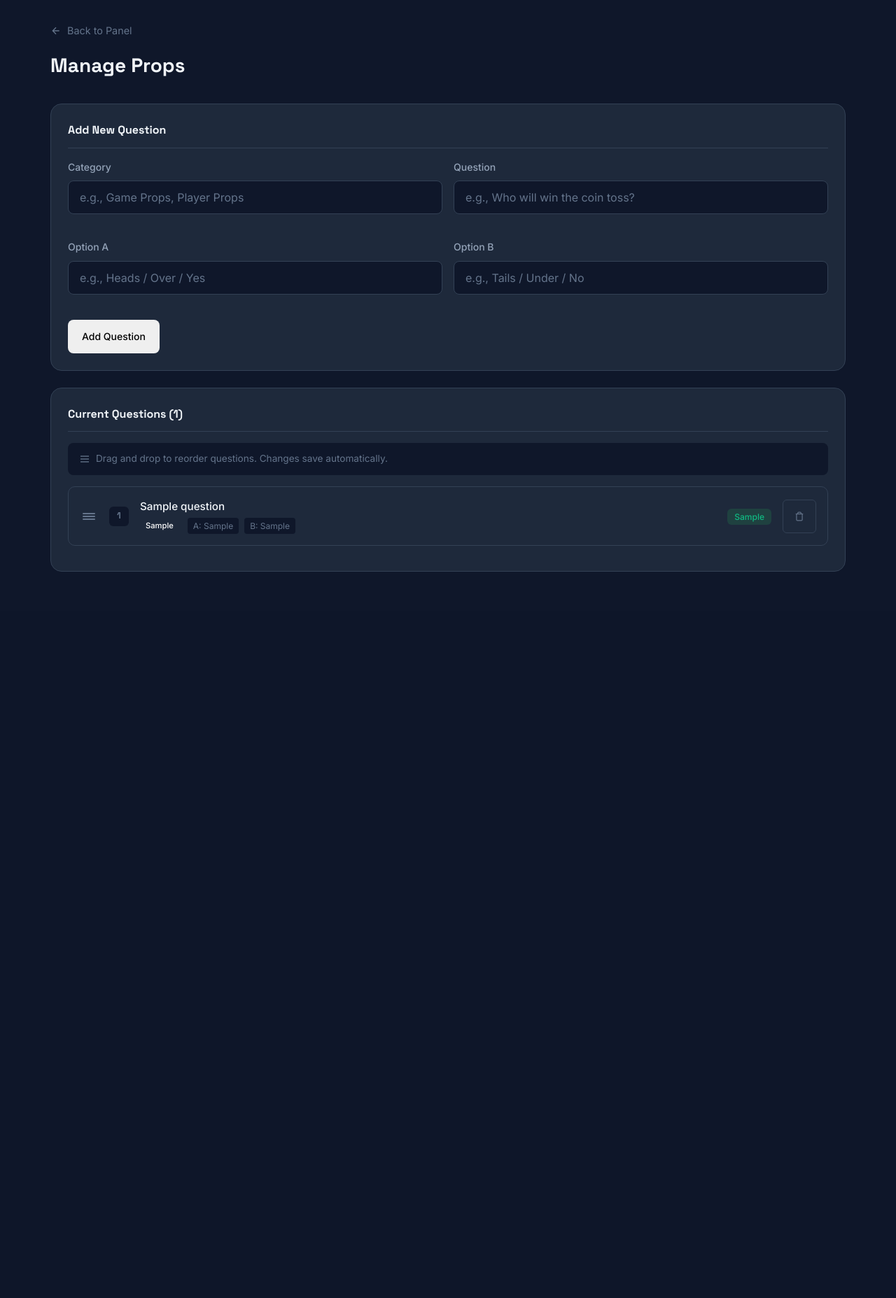
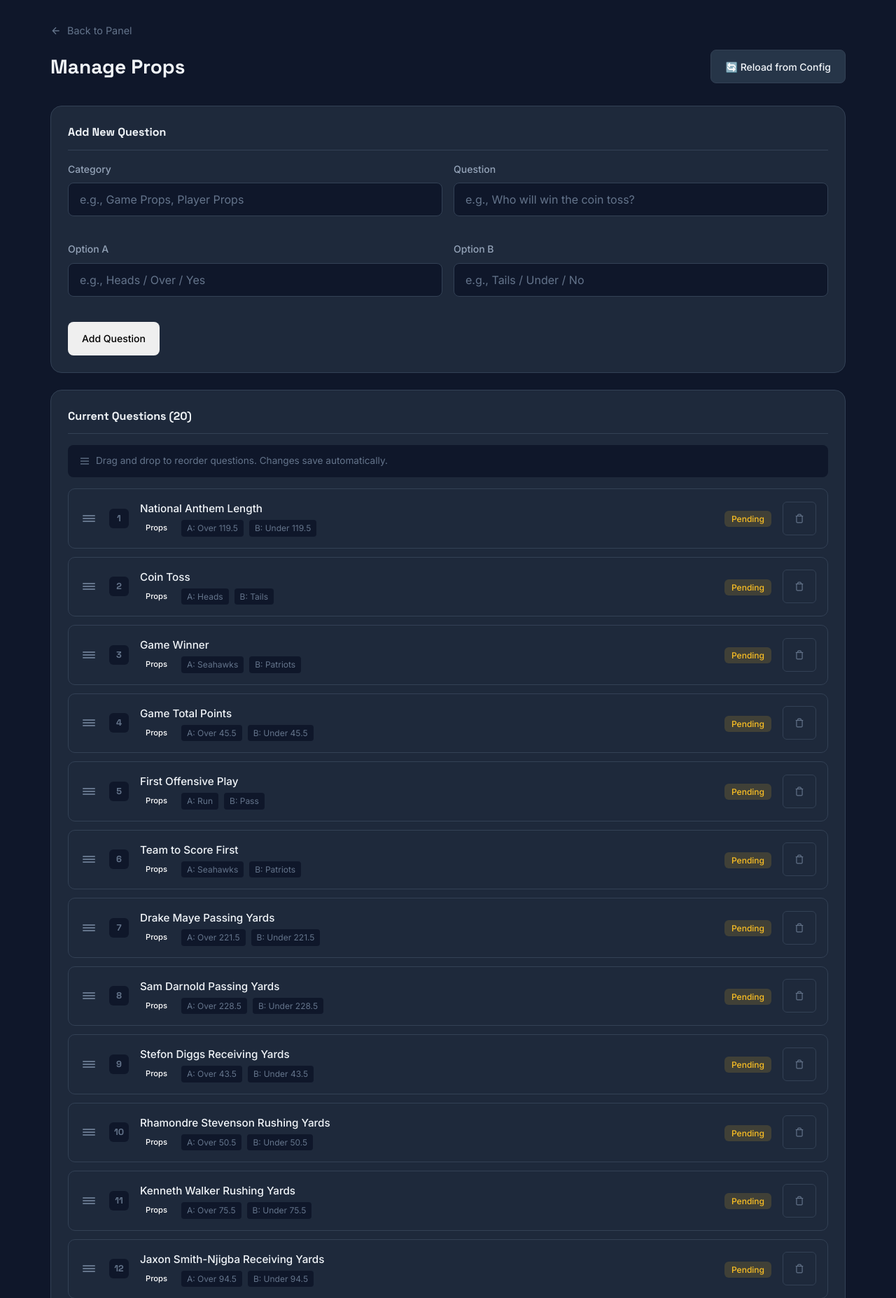
Before and after one commit to sncorbin/superbowl-props, a Flask app: page /admin/questions in a window 1280 px wide. Shown: the part 111-1966 px from the top of the page at 70% size. Before the commit the page ends 928 px from the top, so only its background shows below. Run offline with Flask 3, Linux system fonts and the light colour scheme; a user stored in the database is signed in; data comes from the database, SQL or seed files in the repository; tables that the repository leaves empty hold one stand-in row (values such as "Sample post"); some libraries are stand-ins or nearby versions.

Commit message:
Add props config import: auto-load on startup + admin reload button

```diff
--- a/app.py
+++ b/app.py
@@ -61,6 +61,82 @@ def ensure_admin_exists():
             print(f"✓ Fixed admin password (from {'MASTER_KEY env' if os.environ.get('MASTER_KEY') else 'default'})")
 
 ensure_admin_exists()
+
+# Load props from config file
+def load_props_from_config(force_reload=False):
+    """Load prop questions from props_config.json"""
+    import json
+
+    config_path = os.path.join(os.path.dirname(__file__), 'props_config.json')
+    if not os.path.exists(config_path):
+        print("⚠ props_config.json not found")
+        return 0
+
+    conn = get_db_connection()
+    cursor = conn.cursor()
+
+    if not force_reload:
+        cursor.execute('SELECT COUNT(*) as count FROM prop_questions')
+        if cursor.fetchone()['count'] > 0:
+            conn.close()
+            return 0  # Props already exist
+
+    if force_reload:
+        cursor.execute('DELETE FROM prop_questions')
+        conn.commit()
+
+    with open(config_path, 'r') as f:
+        config = json.load(f)
+
+    props = config.get('props', [])
+
+    for i, prop in enumerate(props):
+        category = prop.get('category', 'Props')
+        label = prop.get('label', f"Question {i+1}")
+        options = prop.get('options', [])
+
+        if len(options) >= 2:
+            if isinstance(options[0], dict):
+                opt = options[0]
+                if 'side' in opt and 'value' in opt:
+                    option_a = f"Over {opt['value']}"
+                    option_b = f"Under {options[1]['value']}"
+                else:
+                    option_a = opt.get('display', 'Option A')
+                    option_b = options[1].get('display', 'Option B')
+            else:
+                option_a = str(options[0])
+                option_b = str(options[1])
+        else:
+            option_a = "Yes"
+            option_b = "No"
+
+        cursor.execute('''
+            INSERT INTO prop_questions (category, question, option_a, option_b, display_order, is_active)
+            VALUES (?, ?, ?, ?, ?, 1)
+        ''', (category, label, option_a, option_b, i))
+
+    # Load freeform fields (tiebreakers) if present
+    freeform_fields = config.get('freeform_fields', [])
+    for i, field in enumerate(freeform_fields):
+        cursor.execute('''
+            INSERT OR REPLACE INTO freeform_fields (field_id, label, field_type, placeholder, display_order)
+            VALUES (?, ?, ?, ?, ?)
+        ''', (
+            field.get('id', f'field_{i}'),
+            field.get('label', f'Field {i+1}'),
+            field.get('type', 'number'),
+            field.get('placeholder', ''),
+            i
+        ))
+
+    conn.commit()
+    conn.close()
+    print(f"✓ Loaded {len(props)} props from config")
+    return len(props)
+
+# Load props on startup if database is empty
+load_props_from_config()
 
 mail = Mail(app)
 
@@ -401,6 +477,19 @@ def admin_regenerate_link(user_id):
     return redirect(url_for('admin_panel'))
 
 
+@app.route('/admin/reload-props', methods=['POST'])
+@login_required
+@admin_required
+def admin_reload_props():
+    """Reload prop questions from props_config.json"""
+    count = load_props_from_config(force_reload=True)
+    if count > 0:
+        flash(f'✓ Reloaded {count} props from config file!', 'success')
+    else:
+        flash('No props found in config file.', 'warning')
+    return redirect(url_for('admin_questions'))
+
+
 @app.route('/admin/lock-time', methods=['POST'])
 @login_required
 @admin_required
--- a/templates/admin/questions.html
+++ b/templates/admin/questions.html
@@ -276,6 +276,12 @@
 
     <div class="page-header">
         <h1 class="page-title">Manage Props</h1>
+        <form method="POST" action="{{ url_for('admin_reload_props') }}" style="margin: 0;">
+            <input type="hidden" name="csrf_token" value="{{ csrf_token() }}">
+            <button type="submit" class="btn btn-secondary" onclick="return confirm('This will DELETE all existing props and reload from props_config.json. Player answers will be lost. Continue?')">
+                🔄 Reload from Config
+            </button>
+        </form>
     </div>
 
     <!-- Add New Question -->
```
